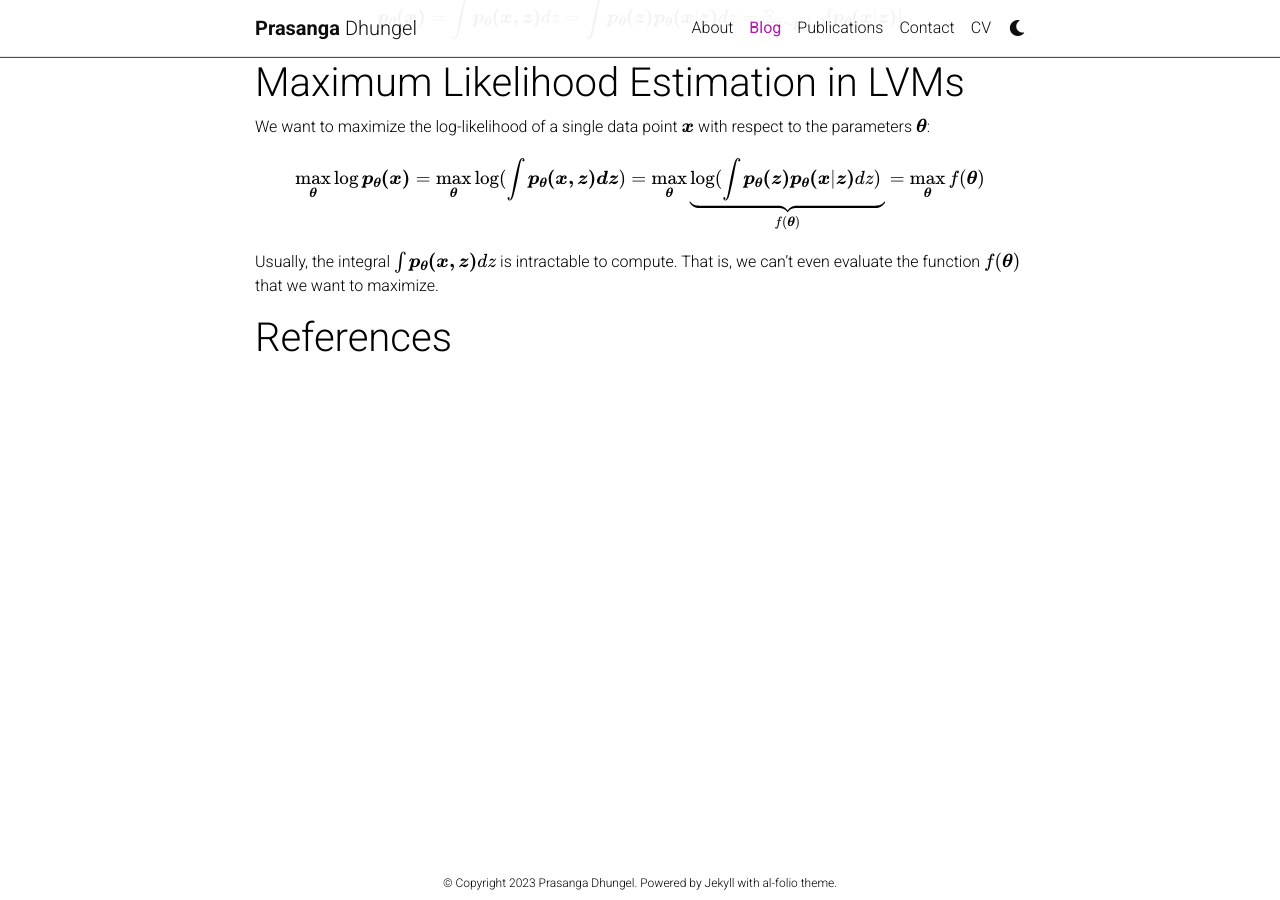
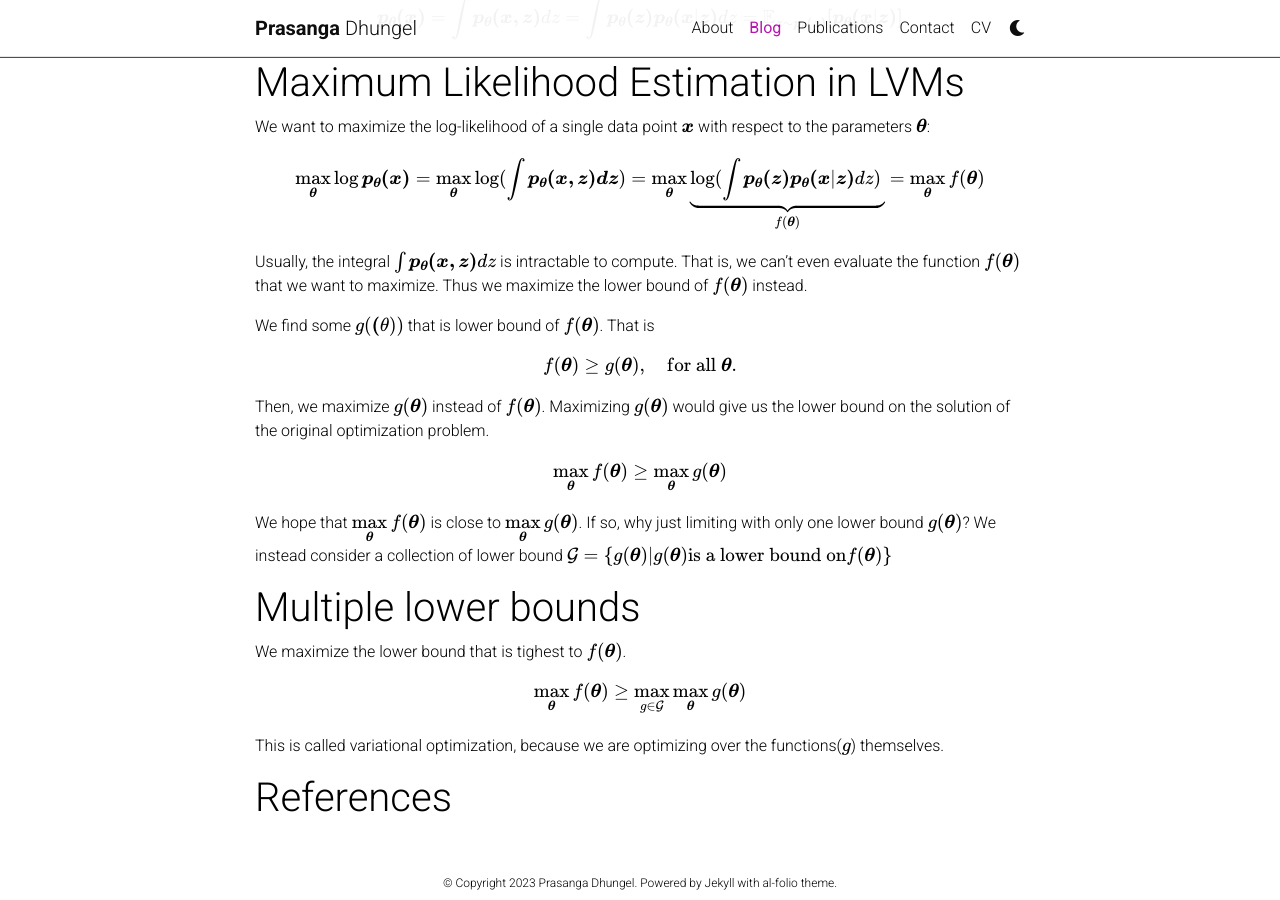
Before and after one commit to prasangadhungel/prasangadhungel.github.io, a Jekyll site: the page built from _posts/2023-08-23-variational-inference.markdown, in a window 1280 px wide and 900 px high, scrolled down 705 px. Built offline with Jekyll 4.4.1, drawn with Linux system fonts in a browser that asks for light colours; comment, search, counter and statistics services are not loaded; a style sheet for code colours, icons or effects is not loaded.

Commit message:
:tada: update variational inference blog

```diff
--- a/_posts/2023-08-23-variational-inference.markdown
+++ b/_posts/2023-08-23-variational-inference.markdown
@@ -37,6 +37,30 @@ We want to maximize the log-likelihood of a single data point $$\boldsymbol{x}$$
 \underset{\boldsymbol{\theta}}{\max}\log\boldsymbol{p_{\theta}(x)} = \underset{\boldsymbol{\theta}}{\max}\log(\int \boldsymbol{p_{\theta}(x,z) dz}) = \underset{\boldsymbol{\theta}}{\max}\underbrace{\log(\int \boldsymbol{p_{\theta}(z)}\boldsymbol{p_{\theta}(x|z)} dz)}_{f(\boldsymbol{\theta})} = \underset{\boldsymbol{\theta}}{\max}f(\boldsymbol{\theta}) \nonumber
 \end{equation}
 
-Usually, the integral $$\int\boldsymbol{p_{\theta}(x, z)}dz$$ is intractable to compute. That is, we can't even evaluate the function $$f(\boldsymbol{\theta})$$ that we want to maximize.
+Usually, the integral $$\int\boldsymbol{p_{\theta}(x, z)}dz$$ is intractable to compute. That is, we can't even evaluate the function $$f(\boldsymbol{\theta})$$ that we want to maximize. Thus we maximize the lower bound of $$f(\boldsymbol{\theta})$$ instead.
+
+We find some $$g(\boldsymbol(\theta))$$ that is lower bound of $$f(\boldsymbol{\theta})$$. That is
+\begin{equation}
+f(\boldsymbol{\theta}) \geq g(\boldsymbol{\theta}), \quad\text{for all $\boldsymbol{\theta}$}. \nonumber
+\end{equation}
+
+Then, we maximize $$g(\boldsymbol{\theta})$$ instead of $$f(\boldsymbol{\theta})$$. Maximizing $$g(\boldsymbol{\theta})$$ would give us the lower bound on the solution of the original optimization problem.
+\begin{equation}
+\underset{\boldsymbol{\theta}}{\max}f(\boldsymbol{\theta}) \geq \underset{\boldsymbol{\theta}}{\max}g(\boldsymbol{\theta}) \nonumber
+\end{equation}
+
+We hope that $$\underset{\boldsymbol{\theta}}{\max}f(\boldsymbol{\theta})$$ is close to $$\underset{\boldsymbol{\theta}}{\max}g(\boldsymbol{\theta})$$. If so, why just limiting with only one lower bound $$g(\boldsymbol{\theta})$$? We instead consider a collection of lower bound
+$$
+\mathcal{G} = \{g(\boldsymbol{\theta})|g(\boldsymbol{\theta}) \text{is a lower bound on} f(\boldsymbol{\theta})\}
+$$
+
+# Multiple lower bounds
+We maximize the lower bound that is tighest to $$f(\boldsymbol{\theta})$$.
+
+\begin{equation}
+\underset{\boldsymbol{\theta}}{\max}f(\boldsymbol{\theta}) \geq \underset{g  \in \mathcal{G}}{\max}\underset{\boldsymbol{\theta}}{\max} g(\boldsymbol{\theta}) \nonumber
+\end{equation}
+
+This is called variational optimization, because we are optimizing over the functions($$g$$) themselves.
 
 # References
```
